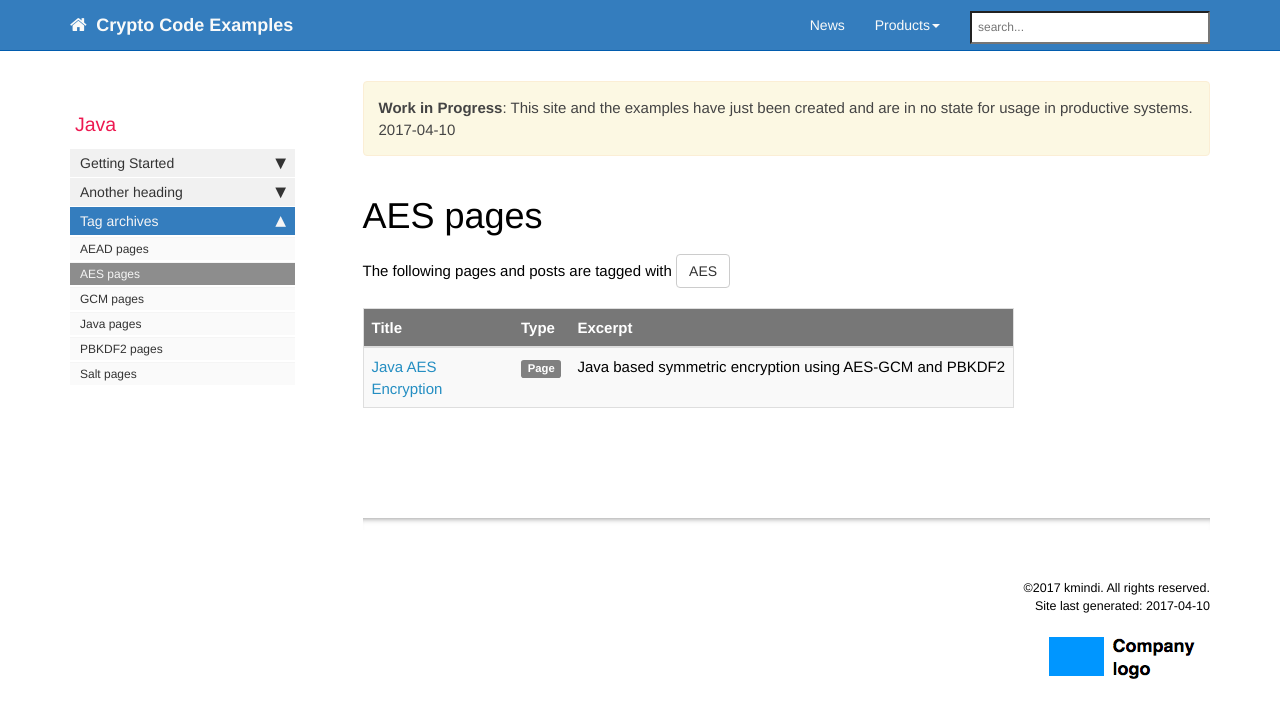
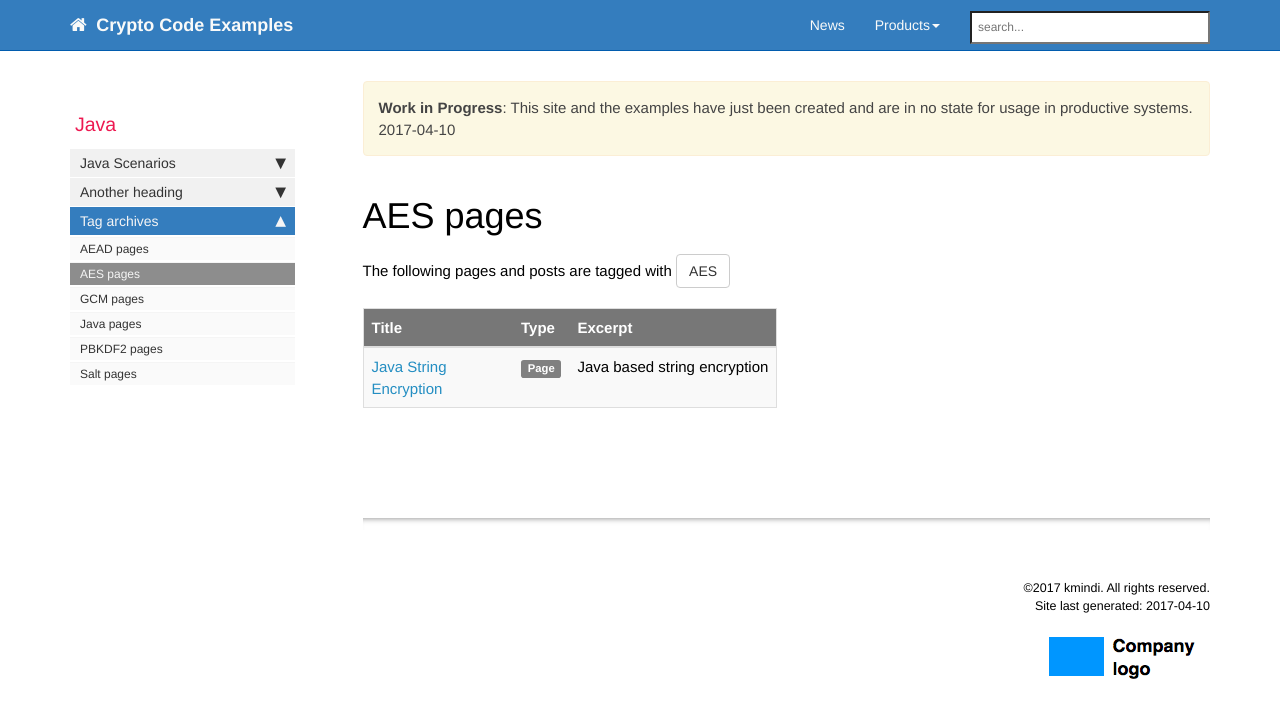
Before and after one commit to cryptoexamples/CryptoExamples, a Jekyll site: the page built from pages/tags/tag_AES.md, in a window 1280 px wide. Shown: the top 718 px of the page. Built offline with Jekyll 4.4.1, drawn with Linux system fonts in a browser that asks for light colours; nearby versions of some CDN libraries; comment, search, counter and statistics services are not loaded.

Commit message:
renames scenario java string encryption

```diff
--- a/_data/sidebars/product1_sidebar.yml
+++ b/_data/sidebars/product1_sidebar.yml
@@ -20,15 +20,15 @@ entries:
       output: pdf
       type: frontmatter
 
-  - title: Getting Started
+  - title: Java Scenarios
     output: web, pdf
     folderitems:
-    - title: Product 1 home
+    - title: Java Crypto Introdcution
       url: /p1_landing_page.html
       output: web
 
-    - title: Sample 1
-      url: /p1_sample1.html
+    - title: String Encryption
+      url: /java_string_encryption_symmetric.html
       output: web, pdf
 
     - title: Sample 2
--- a/pages/product1/p1_sample1.md
+++ b/pages/product1/java_string_encryption_symmetric.md
@@ -1,9 +1,9 @@
 ---
-title: Java AES Encryption
+title: Java String Encryption
 keywords: sample
-summary: "Java based symmetric encryption using AES-GCM and PBKDF2"
+summary: "Java based string encryption"
 sidebar: product1_sidebar
-permalink: p1_sample1.html
+permalink: java_string_encryption_symmetric.html
 folder: product1
 tags: [Java, AES, GCM, PBKDF2, Salt, AEAD]
 ---
```
